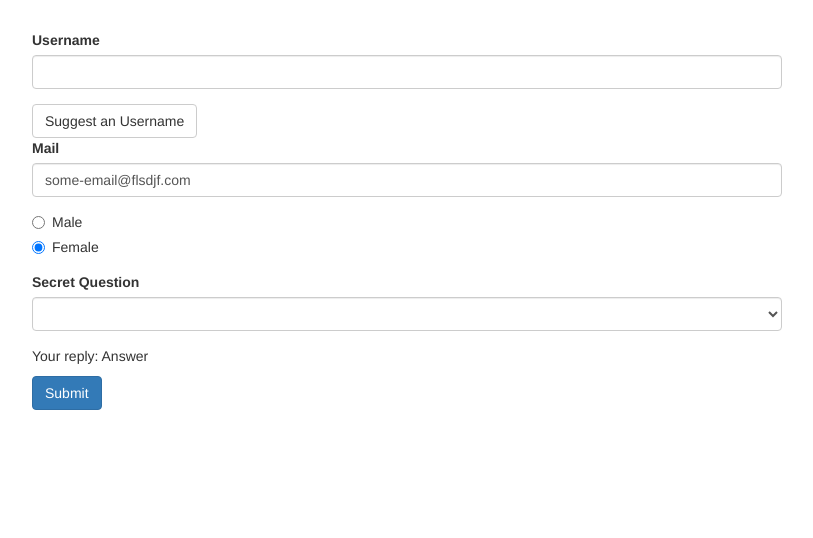
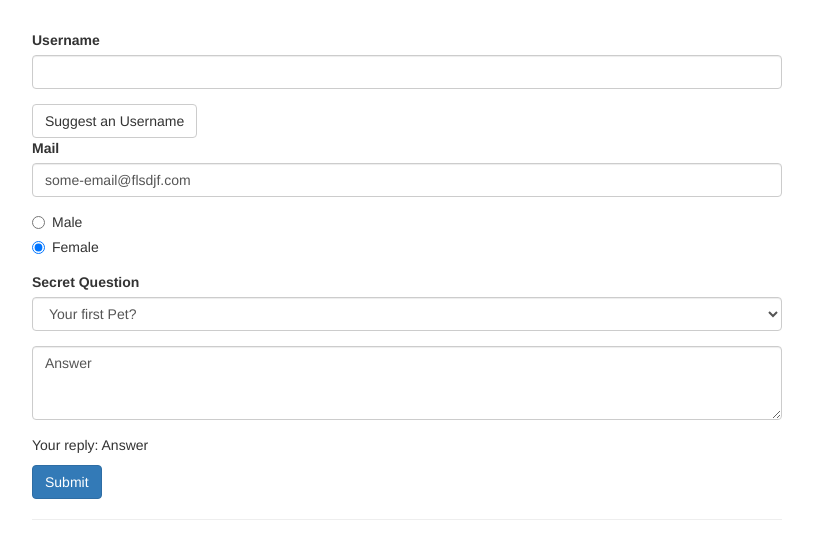
Before and after one commit to imkarin/angular-course, an Angular app in the folder forms-td-start/: page / in a window 1280 px wide. Shown: the top 538 px of the page, without its empty margins (233-1046 px from the left). Built offline with nearby package versions, Linux system fonts and the light colour scheme.

Commit message:
Reading form data and showing it in UI

```diff
--- a/forms-td-start/src/app/app.component.html
+++ b/forms-td-start/src/app/app.component.html
@@ -55,7 +55,7 @@
         <div class="form-group">
           <label for="secret">Secret Question</label>
           <select
-            ngModel
+            [ngModel]="'pet'"
             #secretQuestion="ngModel"
             name="secretQuestion"
             id="secret"
@@ -78,6 +78,14 @@
 
         <button class="btn btn-primary" type="submit">Submit</button>
       </form>
+      <hr>
+      <div *ngIf="f.submitted" class="row">
+        <h3>Your answers:</h3>
+        <p>Username: {{ user.userData.username }}</p>
+        <p>Email: {{ user.userData.email }}</p>
+        <p>Gender: {{ user.userData.gender }}</p>
+        <p>Secret question/answer: {{ user.secretQuestion }}/{{ user.secretAnswer }}</p>
+      </div>
     </div>
   </div>
 </div>
--- a/forms-td-start/src/app/app.component.ts
+++ b/forms-td-start/src/app/app.component.ts
@@ -12,6 +12,7 @@ export class AppComponent {
   @ViewChild('f') myForm: NgForm;
   secretAnswer: string = "Answer";
   genders: string[] = ["Male", "Female"];
+  user: object = {};
 
   suggestUserName() {
     const suggestedName = 'Superuser';
@@ -36,5 +37,8 @@ export class AppComponent {
 
   onSubmit() {
     console.log(this.myForm);
+
+    this.user = { ... this.myForm.form.value };
+    console.log(this.user);
   }
 }
```
